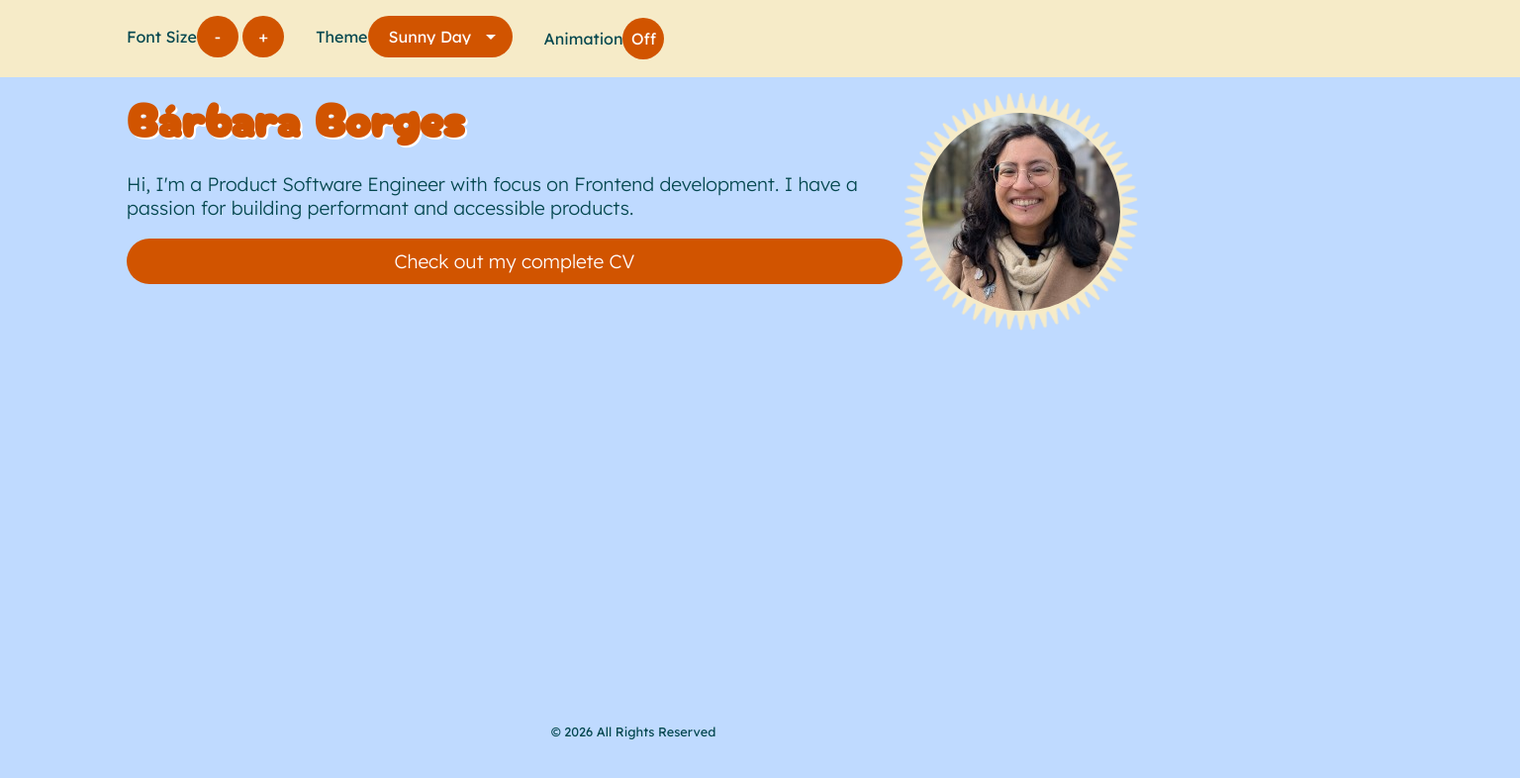
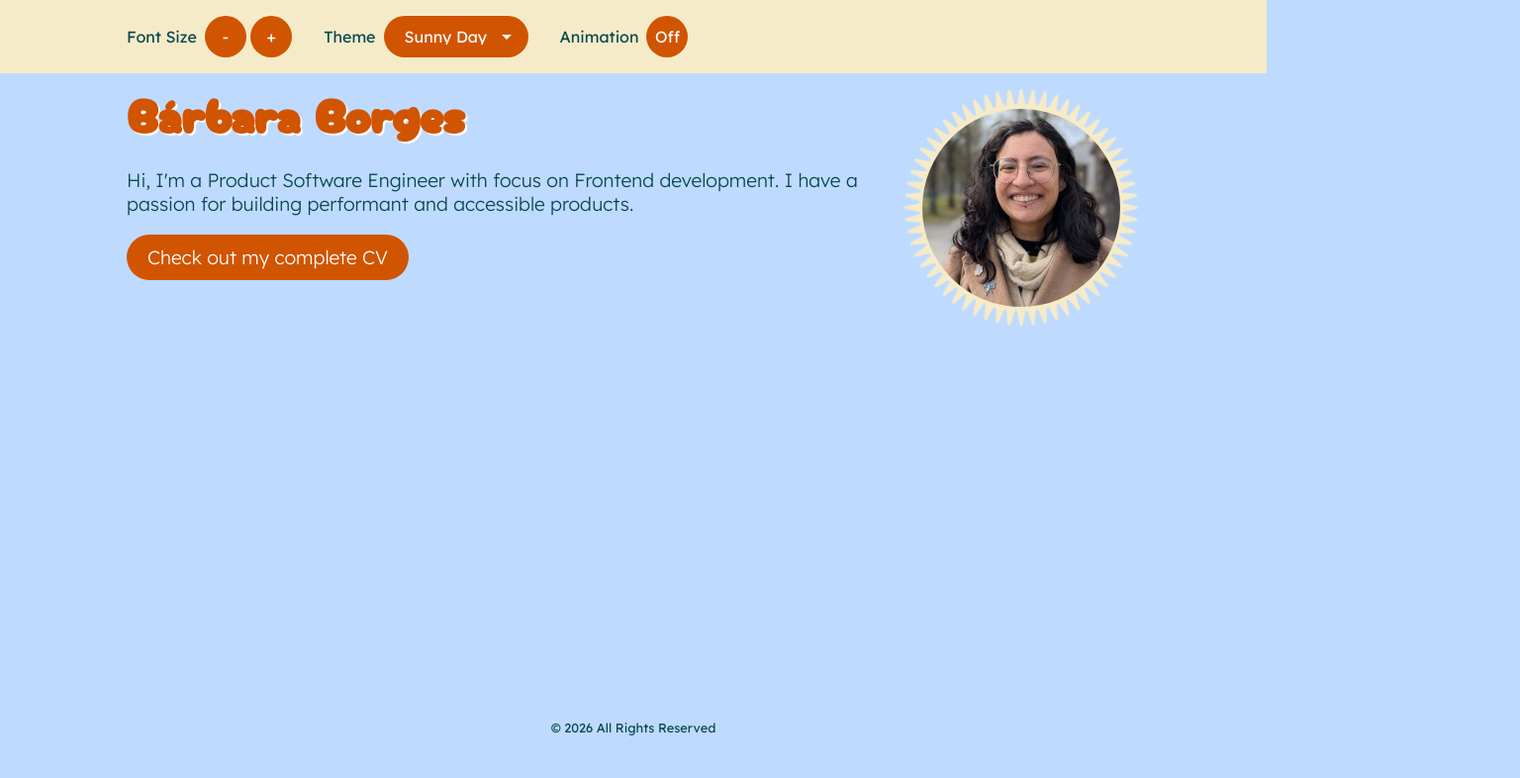
Before and after one commit to barbaraborges/barbaraborges.github.io, an Eleventy site: page src/index.md in a window 1280 px wide. Shown: the whole page at 99% size, 1536 px wide, since content can reach past the window. Built offline with nearby package versions, Linux system fonts and the light colour scheme; Eleventy itself is replaced by a stand-in of ours; files that its build step writes are made by us from their sources.

Commit message:
refactor css for desktop

```diff
--- a/src/assets/css/styles.css
+++ b/src/assets/css/styles.css
@@ -117,6 +117,10 @@ button.btn-round,
     text-align: center;
     width: 100%;
     margin-bottom: 1.5rem;
+
+    @media (min-width: 768px) {
+        width: auto;
+    }
 }
 
 /* Header */
@@ -128,14 +132,6 @@ header {
     font-family: Lexend, Arial, sans-serif;
     display: flex;
     flex-direction: column;
-    position: relative;
-
-    @media (min-width: 768px) {
-        display: inline-flex;
-        width: 100%;
-        align-items: center;
-        gap: 2em;
-    }
 }
 
 .header-toggle-btn {
@@ -171,7 +167,6 @@ header {
     width: 100%;
 
     @media (min-width: 768px) {
-        display: inline-flex;
         flex-direction: row;
         align-items: center;
         gap: 2em;
@@ -191,6 +186,11 @@ header {
     align-items: center;
     justify-content: space-between;
     margin-bottom: 0.25em;
+
+    @media (min-width: 768px) {
+        margin: 0;
+        gap: 0.5em;
+    }
 }
 
 .animation-controls {
```
